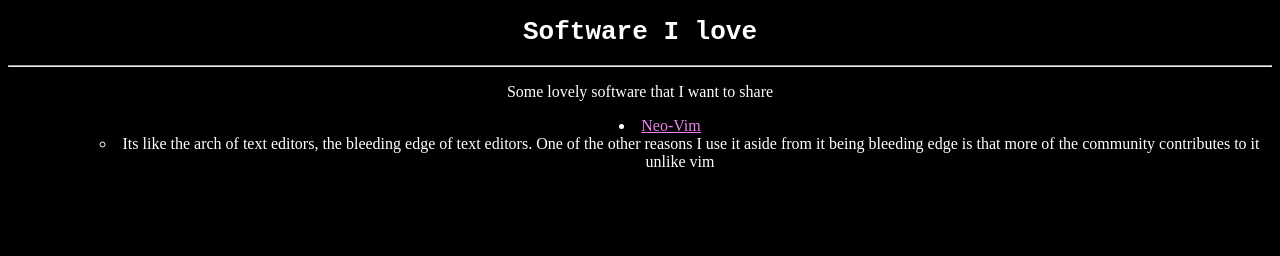
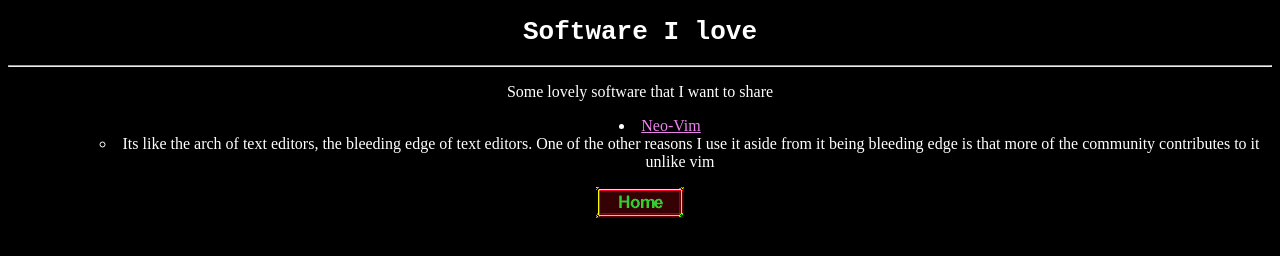
Before and after one commit to lobruh/lobruh.github.io, a plain HTML site: page rocks.html in a window 1280 px wide. Drawn offline with Linux system fonts and the light colour scheme.

```diff
--- a/rocks.html
+++ b/rocks.html
@@ -15,6 +15,7 @@
                <li>Its like the arch of text editors, the bleeding edge of text editors. One of the other reasons I use it aside from it being bleeding edge is that more of the community contributes to it unlike vim</li>
             </ul>
          </ul>
+         <a href="index.html"><img src="Images/home.gif"></a>
       </center>
    </body>
 </html>
```
